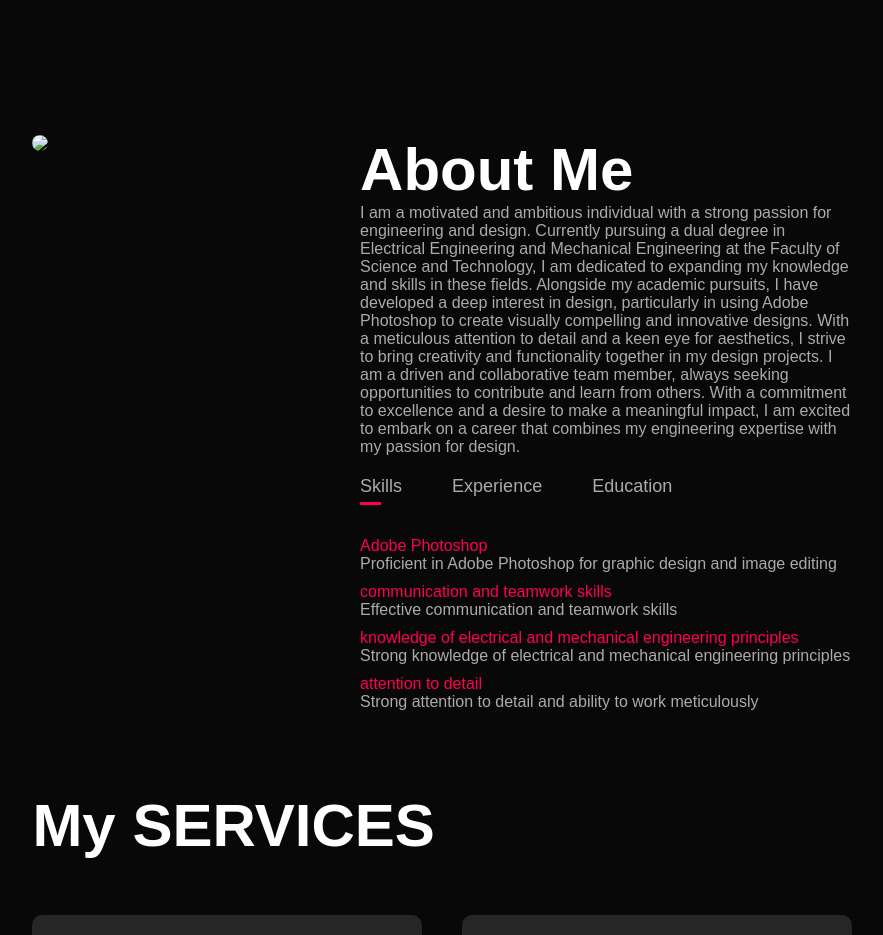
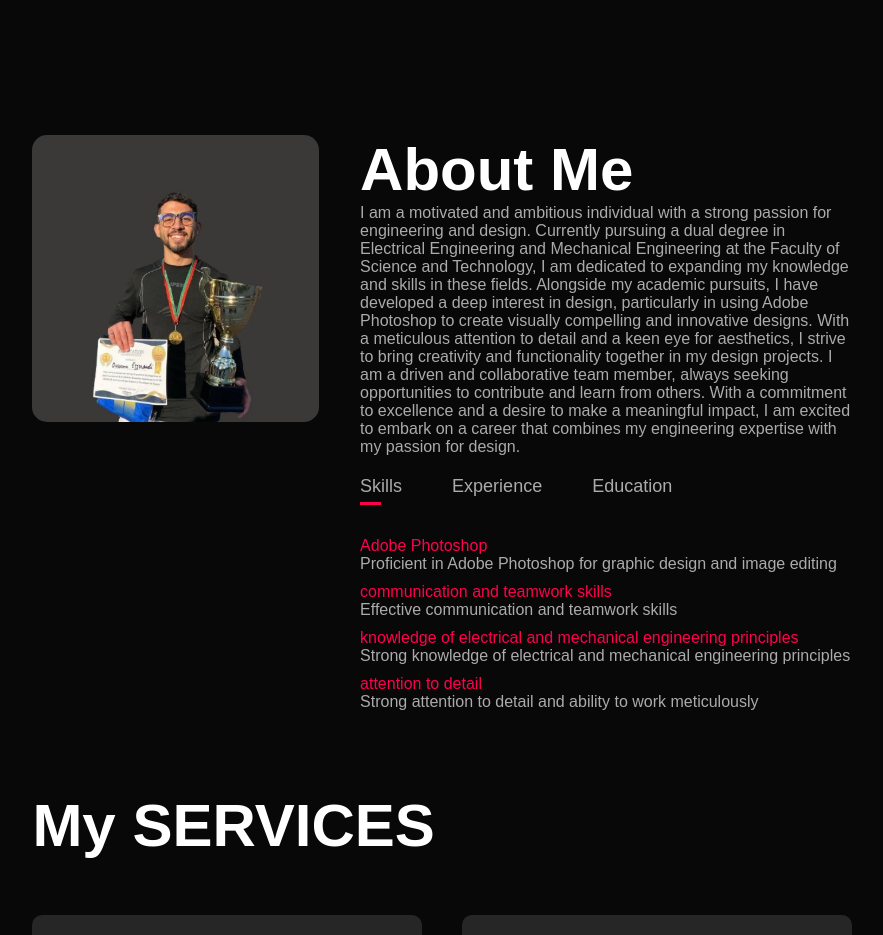
Before and after one commit to rimasalma/portofolio-oussama, a plain HTML site: page index.html in a window 1280 px wide. Shown: the part 1160-2095 px from the top of the page, without its empty margins (198-1081 px from the left). Drawn offline with Linux system fonts and the light colour scheme.

Commit message:
Add files via upload

```diff
--- a/index.html
+++ b/index.html
@@ -44,7 +44,7 @@
                 <div class="container">
                     <div class="row">
                         <div class="about-col-1">
-                            <img src="images/Violet Moyen Carré Immobilier Logo (3).jpg">
+                            <img src="Violet Moyen Carré Immobilier Logo (3).jpg">
                         </div>
                         <div class="about-col-2">
                             <h1 class="sub-title">About Me </h1>
```
